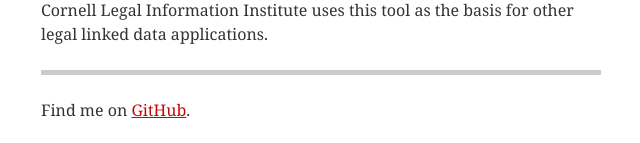
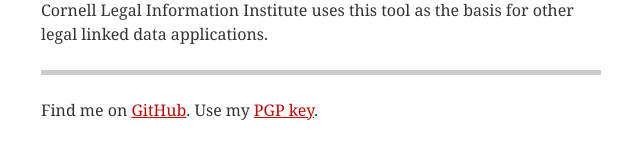
Before and after one commit to calebperkins/calebperkins.github.io, a Jekyll site: the page built from index.html, in a window 1280 px wide and 900 px high, scrolled down 1704 px. Shown: the part 754-897 px from the top of the window, without its empty margins (319-959 px from the left). Built offline with Jekyll 4.4.1, drawn with Linux system fonts in a browser that asks for light colours; some web fonts are replaced; the list of posts is cut into pages by our own code.

Commit message:
Added PGP public key information.

```diff
--- a/_layouts/basic.html
+++ b/_layouts/basic.html
@@ -26,7 +26,7 @@
         </header>
         {{ content }}
         <footer role="contentinfo">
-            Find me on <a href="https://github.com/rofflebuster/" rel="me">GitHub</a>.
+            Find me on <a href="https://github.com/rofflebuster/" rel="me">GitHub</a>. Use my <a href="http://keyserver.ubuntu.com:11371/pks/lookup?op=get&fingerprint=on&search=0x166FC23C1D2D1DD8">PGP key</a>.
         </footer>
     </div>
     {% include tracking.html %}
```
Also changed, not shown: 1 other file.
